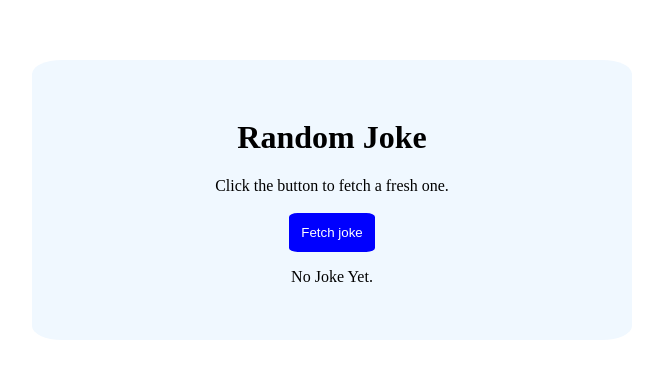
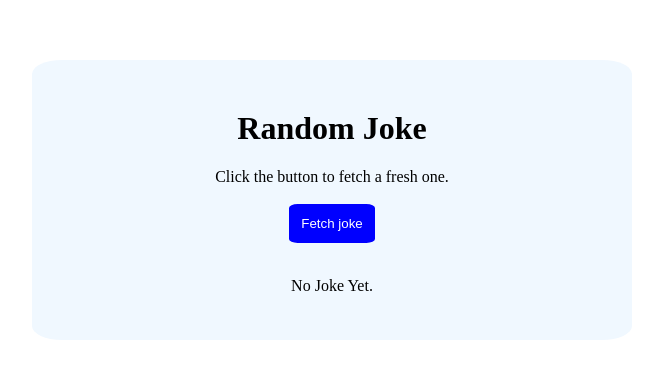
Before and after one commit to Code-With-Vinit/XfetchJoke, a React (Vite) app: page / in a window 1280 px wide. Shown: the part 188-566 px from the top of the page, without its empty margins (308-971 px from the left). Built offline with nearby package versions, Linux system fonts and the light colour scheme.

Commit message:
fetchJoke

```diff
--- a/src/App.css
+++ b/src/App.css
@@ -26,4 +26,5 @@ body{
     justify-content: center;
     align-items: center;
     flex-direction: column;
+    margin-top: none;
 }
--- a/src/App.jsx
+++ b/src/App.jsx
@@ -47,10 +47,11 @@ function App() {
        <h1>Random Joke</h1>
        <span>Click the button to fetch a fresh one.</span>
        <br />
+       <button onClick={()=>setBtnPressed(true)} className="btn">Fetch joke</button>
+       <br />
         {isFetching?(<div><b>Fetching...</b></div>):
          error?
           <div className="child">
-            <button onClick={()=>setBtnPressed(true)} className="btn">Fetch joke</button>
             <p style={{color:"red"}}>Could not fetch a joke. Try again.</p>
             <p style={{marginTop:0}}><a onClick={()=>setBtnPressed(true)} href="#">Try Again</a></p>
           </div>
@@ -58,12 +59,10 @@ function App() {
           <div className="child">
            {initial?
            <div className="child">
-            <button onClick={()=>setBtnPressed(true)} className="btn">Fetch joke</button>
             <p>No Joke Yet.</p>
            </div>
           :
           <div className="child">
-            <button onClick={()=>setBtnPressed(true)} className="btn">Fetch joke</button>
             <p>{joke.setup}
               <br /></p>
             <p style={{marginTop:0
```
